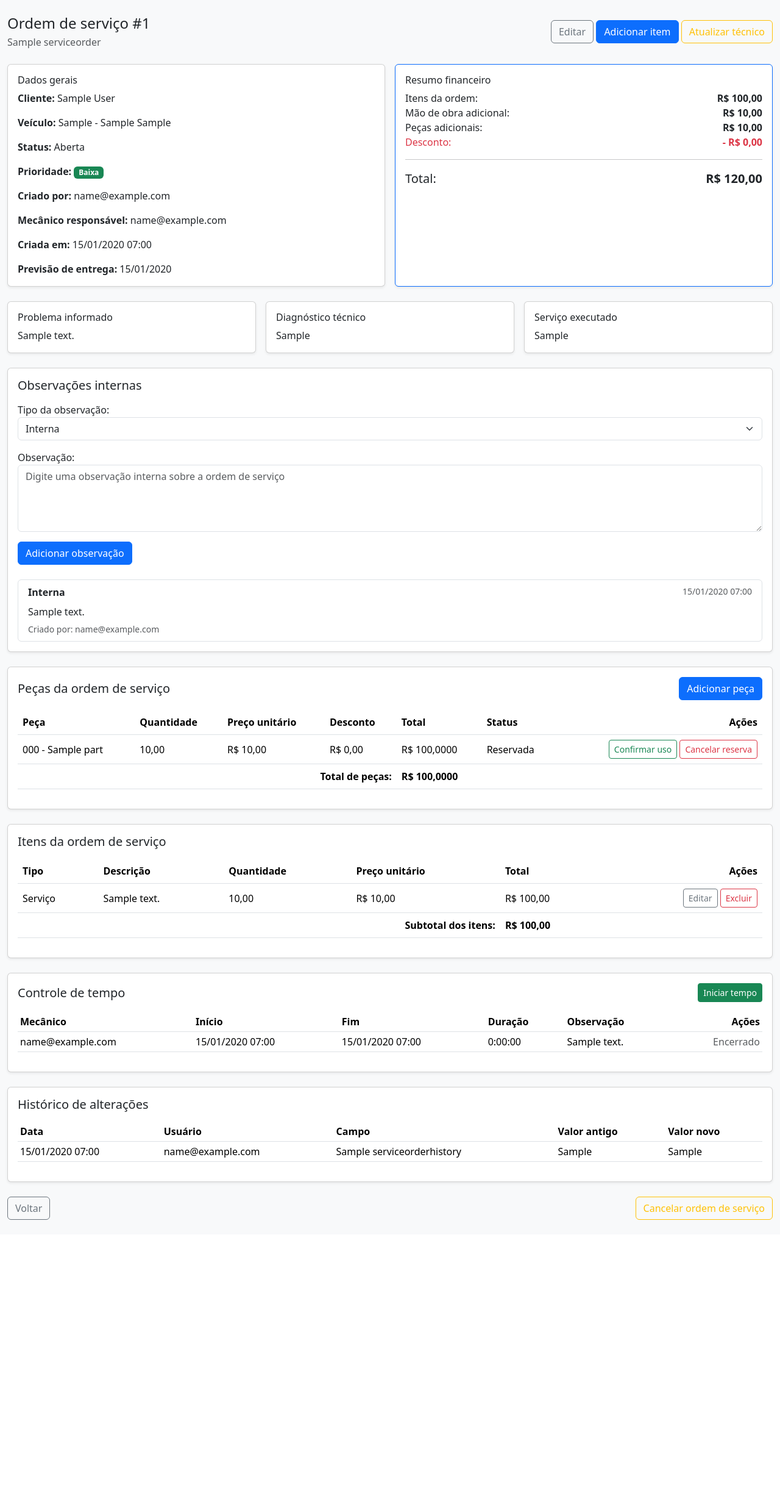
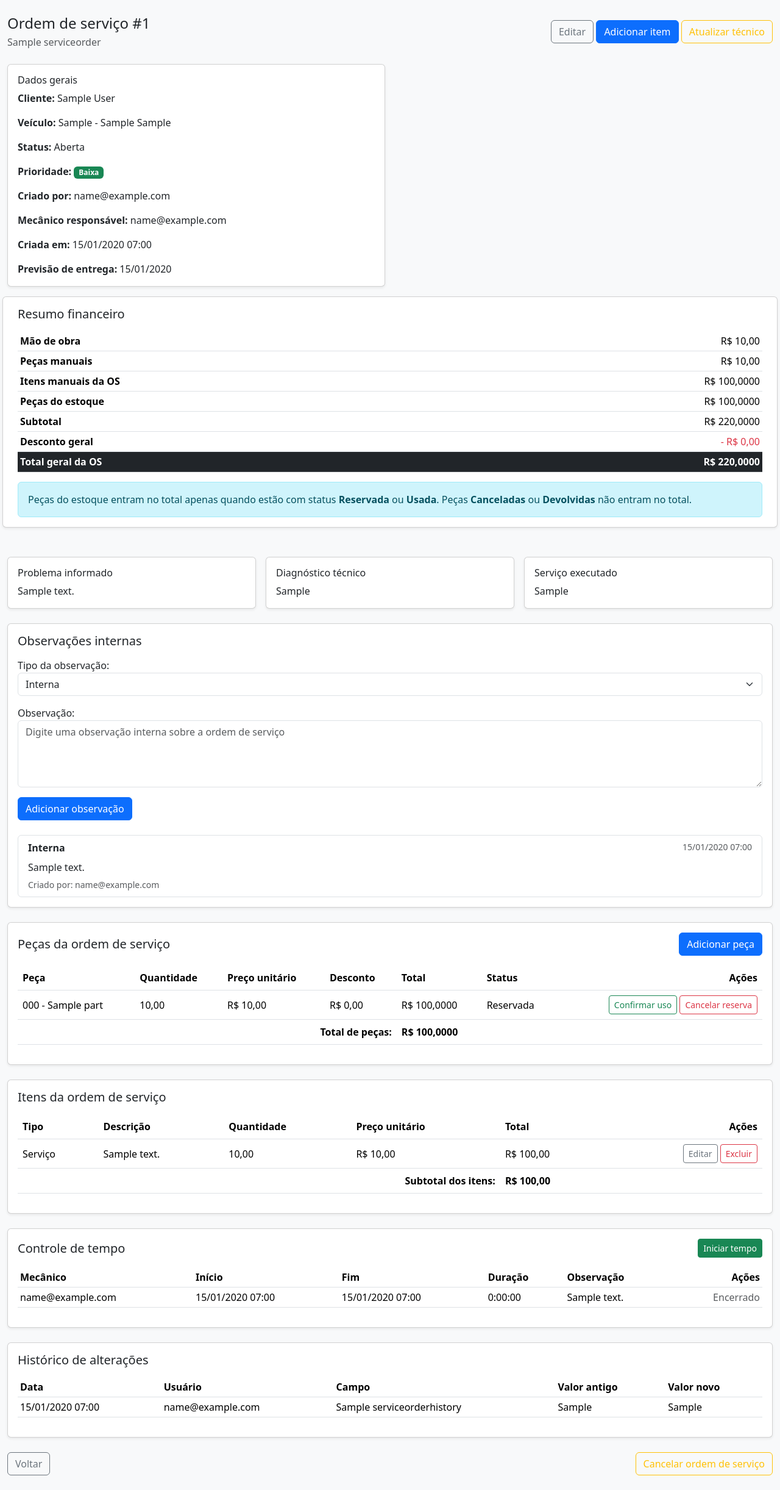
Before and after one commit to CesarBerbel/motormind_old, a Django app: page /servicos/ordens/1/ in a window 1280 px wide; the page is wider, and only the part inside the window is pictured. Shown: the part 104-2547 px from the top of that part at 61% size. Before the commit the page ends 2104 px from the top of that part, so only its background shows below. Run offline with Django 5.2, Linux system fonts and the light colour scheme; a user stored in the database is signed in; tables that the repository leaves empty hold one stand-in row (values such as "Sample post").

Commit message:
feat(service_orders): include inventory parts in financial summary

```diff
--- a/service_orders/selectors.py
+++ b/service_orders/selectors.py
@@ -1,3 +1,5 @@
+from decimal import Decimal
+
 from django.contrib.auth import get_user_model
 from django.contrib.auth.models import Group
 from django.db.models import Case, IntegerField, Q, Value, When
@@ -178,3 +180,40 @@ def get_closed_time_entries_for_period(start_datetime, end_datetime):
             "-started_at",
         )
     )
+
+
+def get_billable_inventory_parts(service_order):
+    """
+    Return inventory parts that must be included in service order financial total.
+    """
+    return service_order.inventory_parts.select_related(
+        "part",
+        "created_by",
+    ).filter(
+        status__in=[
+            "reserved",
+            "used",
+        ]
+    )
+
+
+def get_all_inventory_parts_for_service_order(service_order):
+    """
+    Return all inventory parts linked to a service order.
+    """
+    return service_order.inventory_parts.select_related(
+        "part",
+        "created_by",
+    ).all()
+
+
+def calculate_inventory_parts_total(service_order):
+    """
+    Calculate total amount of billable inventory parts.
+    """
+    total = Decimal("0.00")
+
+    for inventory_part in get_billable_inventory_parts(service_order):
+        total += inventory_part.total
+
+    return total
--- a/service_orders/views/order_views.py
+++ b/service_orders/views/order_views.py
@@ -16,12 +16,12 @@ from service_orders.forms import (
 )
 from service_orders.models import ServiceOrder
 from service_orders.selectors import (
+    calculate_inventory_parts_total,
     filter_service_orders_by_search,
+    get_all_inventory_parts_for_service_order,
     get_service_orders_for_list,
 )
-from service_orders.services import (
-    cancel_service_order as cancel_service_order_service,
-)
+from service_orders.services import cancel_service_order as cancel_service_order_service
 from service_orders.services import (
     create_service_order_from_form,
     update_service_order_from_form,
@@ -125,6 +125,7 @@ def service_order_detail_view(request, pk):
             "notes",
             "history",
             "time_entries",
+            "inventory_parts",
         ),
         pk=pk,
     )
@@ -139,16 +140,22 @@ def service_order_detail_view(request, pk):
         ended_at__isnull=True,
     ).first()
 
-    inventory_parts = service_order.inventory_parts.select_related(
-        "part",
-        "created_by",
-    ).all()
+    inventory_parts = get_all_inventory_parts_for_service_order(service_order)
+    inventory_parts_total = calculate_inventory_parts_total(service_order)
 
-    inventory_parts_total = sum(
-        inventory_part.total
-        for inventory_part in inventory_parts
-        if inventory_part.status in ["reserved", "used"]
+    manual_items_total = sum(item.total for item in items)
+
+    financial_subtotal = (
+        service_order.labor_cost
+        + service_order.parts_cost
+        + manual_items_total
+        + inventory_parts_total
     )
+
+    financial_total = financial_subtotal - service_order.discount
+
+    if financial_total < 0:
+        financial_total = 0
 
     return render(
         request,
@@ -160,9 +167,12 @@ def service_order_detail_view(request, pk):
             "histories": histories,
             "time_entries": time_entries,
             "open_time_entry": open_time_entry,
-            "note_form": ServiceOrderNoteForm(),
             "inventory_parts": inventory_parts,
             "inventory_parts_total": inventory_parts_total,
+            "manual_items_total": manual_items_total,
+            "financial_subtotal": financial_subtotal,
+            "financial_total": financial_total,
+            "note_form": ServiceOrderNoteForm(),
         },
     )
 
--- a/templates/service_orders/service_order_detail.html
+++ b/templates/service_orders/service_order_detail.html
@@ -89,44 +89,77 @@
         </div>
     </div>
 
-    <div class="col-md-6">
-        <div class="card shadow-sm h-100 border-primary">
-            <div class="card-body">
+    <div class="card shadow-sm mb-4">
+        <div class="card-body">
 
-                <h2 class="h6">
-                    Resumo financeiro
-                </h2>
+            <h2 class="h5 mb-3">
+                Resumo financeiro
+            </h2>
 
-                <div class="d-flex justify-content-between">
-                    <span>Itens da ordem:</span>
-                    <strong>{{ service_order.items_total|brl }}</strong>
-                </div>
+            <div class="table-responsive">
+                <table class="table table-sm align-middle">
+                    <tbody>
+                        <tr>
+                            <th>Mão de obra</th>
+                            <td class="text-end">
+                                R$ {{ service_order.labor_cost }}
+                            </td>
+                        </tr>
 
-                <div class="d-flex justify-content-between">
-                    <span>Mão de obra adicional:</span>
-                    <strong>{{ service_order.labor_cost|brl }}</strong>
-                </div>
+                        <tr>
+                            <th>Peças manuais</th>
+                            <td class="text-end">
+                                R$ {{ service_order.parts_cost }}
+                            </td>
+                        </tr>
 
-                <div class="d-flex justify-content-between">
-                    <span>Peças adicionais:</span>
-                    <strong>{{ service_order.parts_cost|brl }}</strong>
-                </div>
+                        <tr>
+                            <th>Itens manuais da OS</th>
+                            <td class="text-end">
+                                R$ {{ manual_items_total }}
+                            </td>
+                        </tr>
 
-                <div class="d-flex justify-content-between text-danger">
-                    <span>Desconto:</span>
-                    <strong>- {{ service_order.discount|brl }}</strong>
-                </div>
+                        <tr>
+                            <th>Peças do estoque</th>
+                            <td class="text-end">
+                                R$ {{ inventory_parts_total }}
+                            </td>
+                    </tr>
 
-                <hr>
+                    <tr>
+                        <th>Subtotal</th>
+                        <td class="text-end">
+                            R$ {{ financial_subtotal }}
+                        </td>
+                    </tr>
 
-                <div class="d-flex justify-content-between fs-5">
-                    <span>Total:</span>
-                    <strong>{{ service_order.total_amount|brl }}</strong>
-                </div>
+                    <tr>
+                        <th>Desconto geral</th>
+                        <td class="text-end text-danger">
+                            - R$ {{ service_order.discount }}
+                        </td>
+                    </tr>
 
-            </div>
+                    <tr class="table-dark">
+                        <th>Total geral da OS</th>
+                        <td class="text-end fw-bold">
+                            R$ {{ financial_total }}
+                        </td>
+                    </tr>
+                </tbody>
+            </table>
         </div>
+
+        <div class="alert alert-info mb-0">
+            Peças do estoque entram no total apenas quando estão com status
+            <strong>Reservada</strong> ou <strong>Usada</strong>.
+            Peças <strong>Canceladas</strong> ou <strong>Devolvidas</strong>
+            não entram no total.
+        </div>
+
     </div>
+</div>
 
 </div>
 
```
Also changed, not shown: inventory/tests/test_service_order_financial_summary.py (added, +296 -0 lines).
